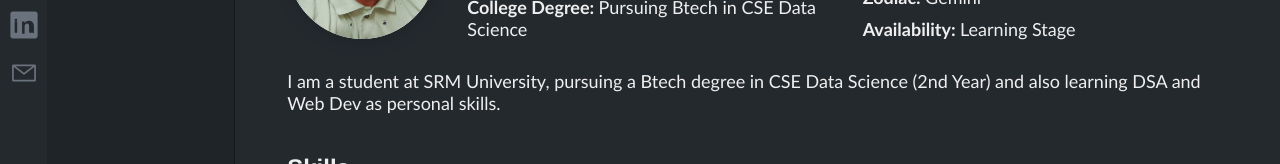
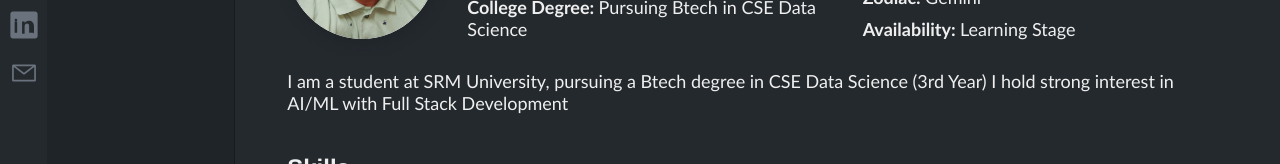
Before and after one commit to KunalBishwal/Portfolio_IDE, a Next.js app: page /about in a window 1280 px wide. Shown: the part 229-393 px from the top of the page. Built offline with nearby package versions, Linux system fonts and the light colour scheme.

Commit message:
Revise AboutMe component with new details
Updated personal information and skills section in AboutMe component.

```diff
--- a/pages/about.jsx
+++ b/pages/about.jsx
@@ -60,7 +60,8 @@ export default function AboutMe() {
         </div>
 
         <div className={styles.paragraph}>
-          I am a student at SRM University, pursuing a Btech degree in CSE Data Science (2nd Year) and also learning DSA and Web Dev as personal skills.
+          I am a student at SRM University, pursuing a Btech degree in CSE Data Science (3rd Year)
+          I hold strong interest in AI/ML with Full Stack Development
         </div>
 
         {/* Skills Section */}
```
